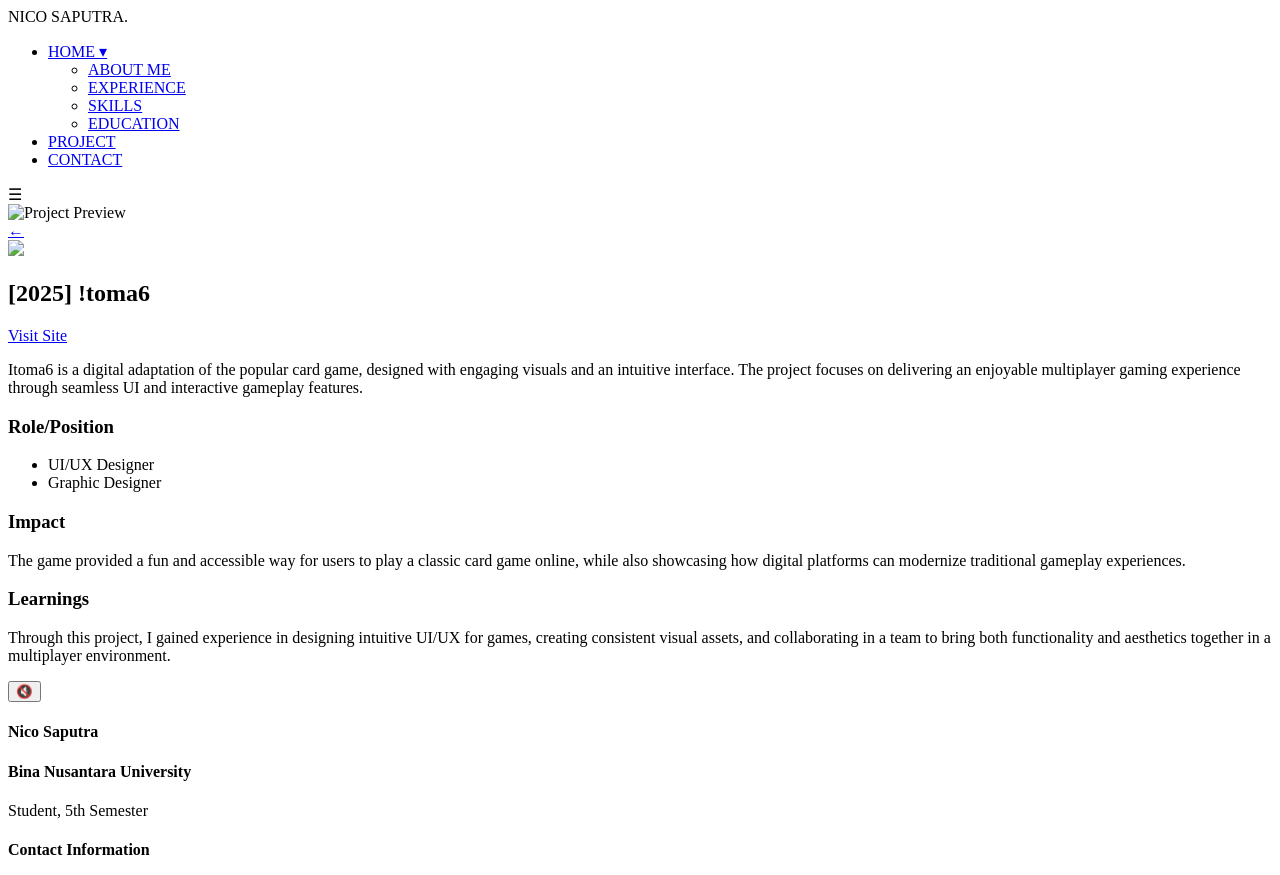
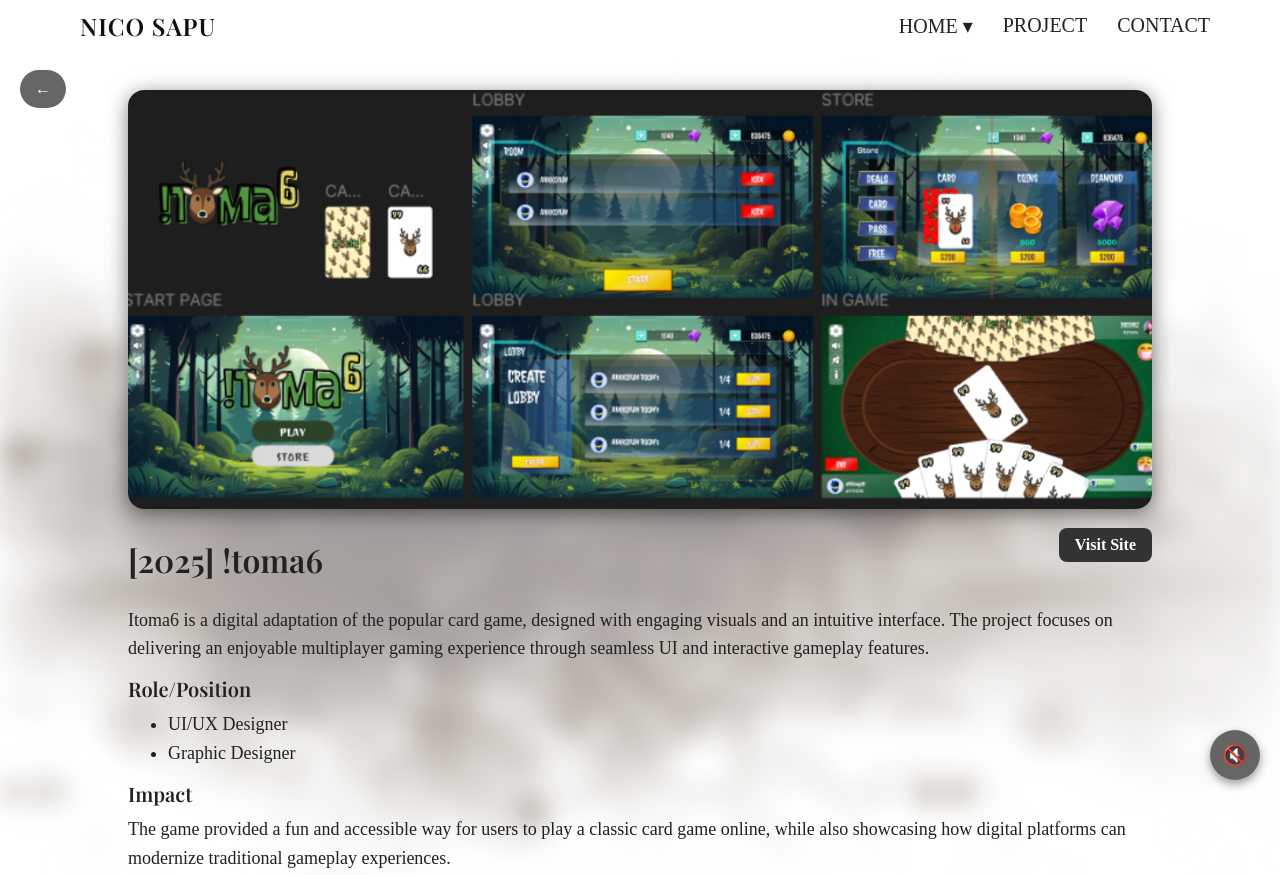
Before and after one commit to nicosaputraa/Portfolio, a plain HTML site: page projectDetail/itoma6.html in a window 1280 px wide. Shown: the top 875 px of the page. Drawn offline with nearby package versions, Linux system fonts and the light colour scheme; the site is published under a folder, as on GitHub Pages, so addresses that start at the root find nothing.

Commit message:
Update itoma6.html

```diff
--- a/projectDetail/itoma6.html
+++ b/projectDetail/itoma6.html
@@ -5,9 +5,9 @@
     <meta name="viewport" content="width=device-width, initial-scale=1.0" />
     <title>Nico Saputra - Portfolio</title>
     <!-- CSS -->
-    <link rel="stylesheet" href="/style/style.css" />
-    <link rel="stylesheet" href="/style/styleProjectDetail.css" />
-    <link rel="icon" type="image/png" href="/assets/logo-tab.png" />
+    <link rel="stylesheet" href="../style/style.css" />
+    <link rel="stylesheet" href="../style/styleProjectDetail.css" />
+    <link rel="icon" type="image/png" href="../Assets/logo-tab.png" />
   </head>
   <body>
     <!-- Navbar -->
@@ -16,17 +16,17 @@
       <ul class="nav-links" id="navLinks">
         <!-- Home with Dropdown -->
         <li class="dropdown">
-          <a href="/index.html">HOME ▾</a>
+          <a href="../index.html">HOME ▾</a>
           <ul class="dropdown-menu">
-            <li><a href="/index.html#aboutMe">ABOUT ME</a></li>
-            <li><a href="/index.html#experience">EXPERIENCE</a></li>
-            <li><a href="/index.html#skills">SKILLS</a></li>
-            <li><a href="/index.html#education">EDUCATION</a></li>
+            <li><a href="../index.html#aboutMe">ABOUT ME</a></li>
+            <li><a href="../index.html#experience">EXPERIENCE</a></li>
+            <li><a href="../index.html#skills">SKILLS</a></li>
+            <li><a href="../index.html#education">EDUCATION</a></li>
           </ul>
         </li>
 
-        <li><a href="/project.html">PROJECT</a></li>
-        <li><a href="/contact.html">CONTACT</a></li>
+        <li><a href="../project.html">PROJECT</a></li>
+        <li><a href="../contact.html">CONTACT</a></li>
       </ul>
       <div class="hamburger" id="hamburger">&#9776;</div>
     </nav>
@@ -34,17 +34,17 @@
     <section class="project-detail">
       <!-- Background Blur -->
       <div class="project-bg">
-        <img src="/Assets/bg-about-me.png" alt="Project Preview" />
+        <img src="../Assets/bg-about-me.png" alt="Project Preview" />
       </div>
 
       <!-- Overlay Content -->
       <div class="project-overlay">
         <!-- Back Button -->
-        <a href="/project.html" class="back-btn">←</a>
+        <a href="../project.html" class="back-btn">←</a>
 
         <!-- Main Preview -->
         <div class="project-preview">
-          <img src="/Assets/project-detail-img/pj-det-itoma6.png" />
+          <img src="../Assets/project-detail-img/pj-det-itoma6.png" />
         </div>
 
         <!-- HEADER (judul + tombol, tanpa background) -->
@@ -93,7 +93,7 @@
 
     <!-- Background Audio -->
     <audio id="bg-audio" loop>
-      <source src="/Assets/pj-audio/megustastu-audio.mp3" type="audio/mp3" />
+      <source src="../Assets/pj-audio/megustastu-audio.mp3" type="audio/mp3" />
       Your browser does not support the audio element.
     </audio>
 
@@ -128,6 +128,6 @@
     </footer>
 
     <!-- Script -->
-    <script src="/script/script.js"></script>
+    <script src="../script/script.js"></script>
   </body>
 </html>
```
